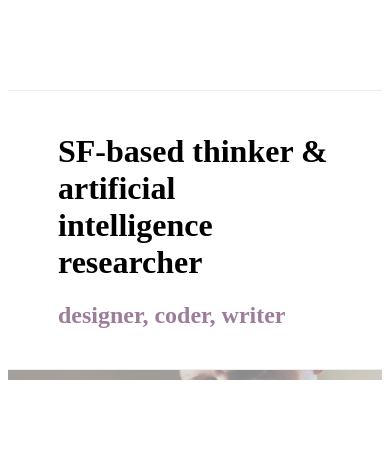
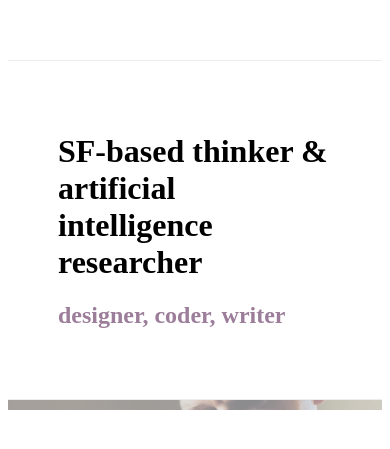
Before and after one commit to iamjoshua/me, a Gatsby site: page / in a window 390 px wide. Shown: the part 195-644 px from the top of the page. Built offline with nearby package versions, Linux system fonts and the light colour scheme; Gatsby itself is replaced by a stand-in of ours.

Commit message:
mobile tweaks

```diff
--- a/src/components/Header/index.module.scss
+++ b/src/components/Header/index.module.scss
@@ -40,7 +40,7 @@
     flex: 65%;
     padding: 50px;
     @media only screen and (max-width: 500px) {
-      padding: 20px 50px;
+      // padding: 50px 50px;
     }
   }
   h1 {
```
